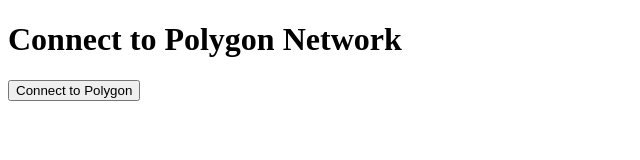
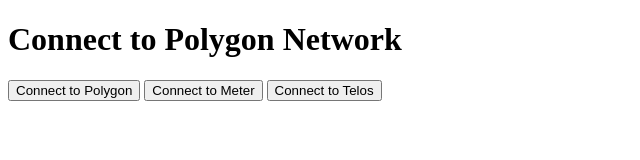
Before and after one commit to XLazer4/chainswitcher, a plain HTML site: page index.html in a window 1280 px wide. Shown: the whole page, without its empty margins (0-640 px from the left). Drawn offline with Linux system fonts and the light colour scheme.

Commit message:
added 2 more buttons

```diff
--- a/index.html
+++ b/index.html
@@ -7,5 +7,7 @@
   <body>
     <h1>Connect to Polygon Network</h1>
     <button onclick="connectToPolygon()">Connect to Polygon</button>
+    <button onclick="connectToMeter()">Connect to Meter</button>
+    <button onclick="connectToTelos()">Connect to Telos</button>
   </body>
 </html>
```
